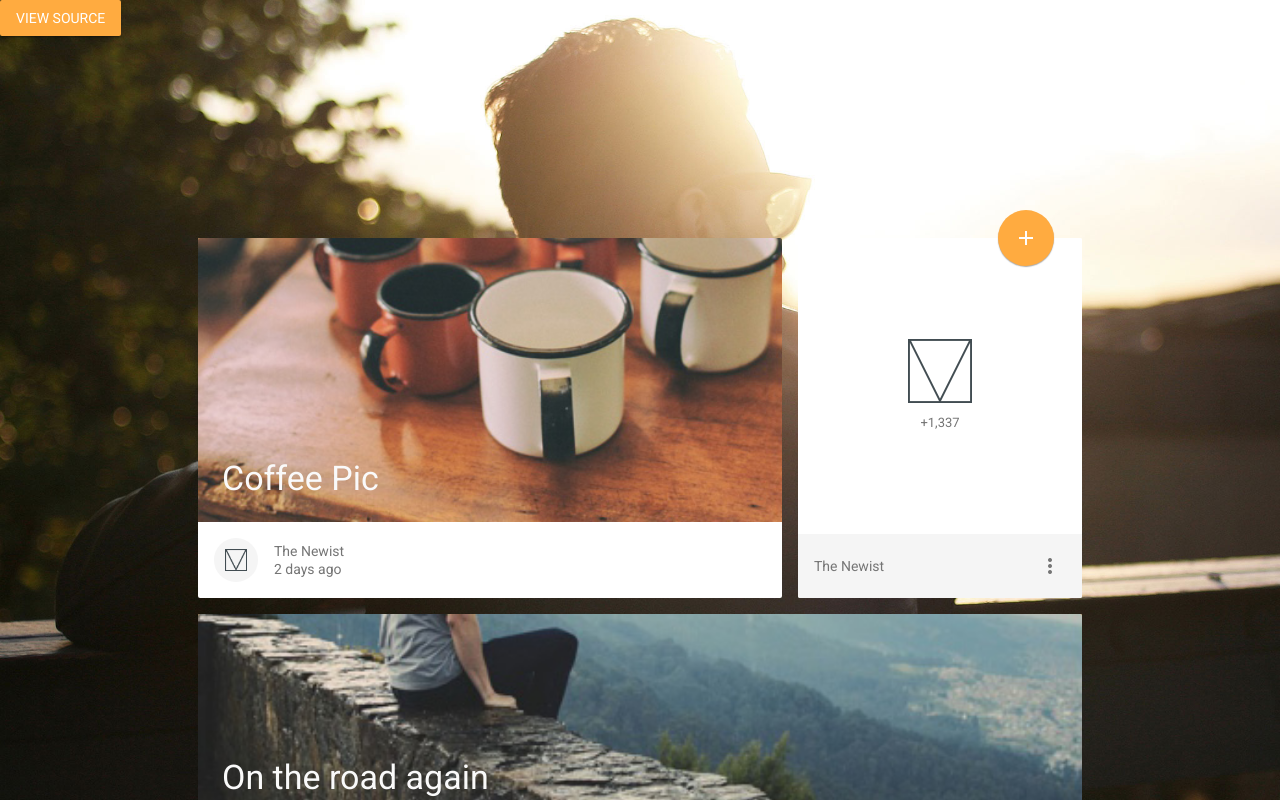
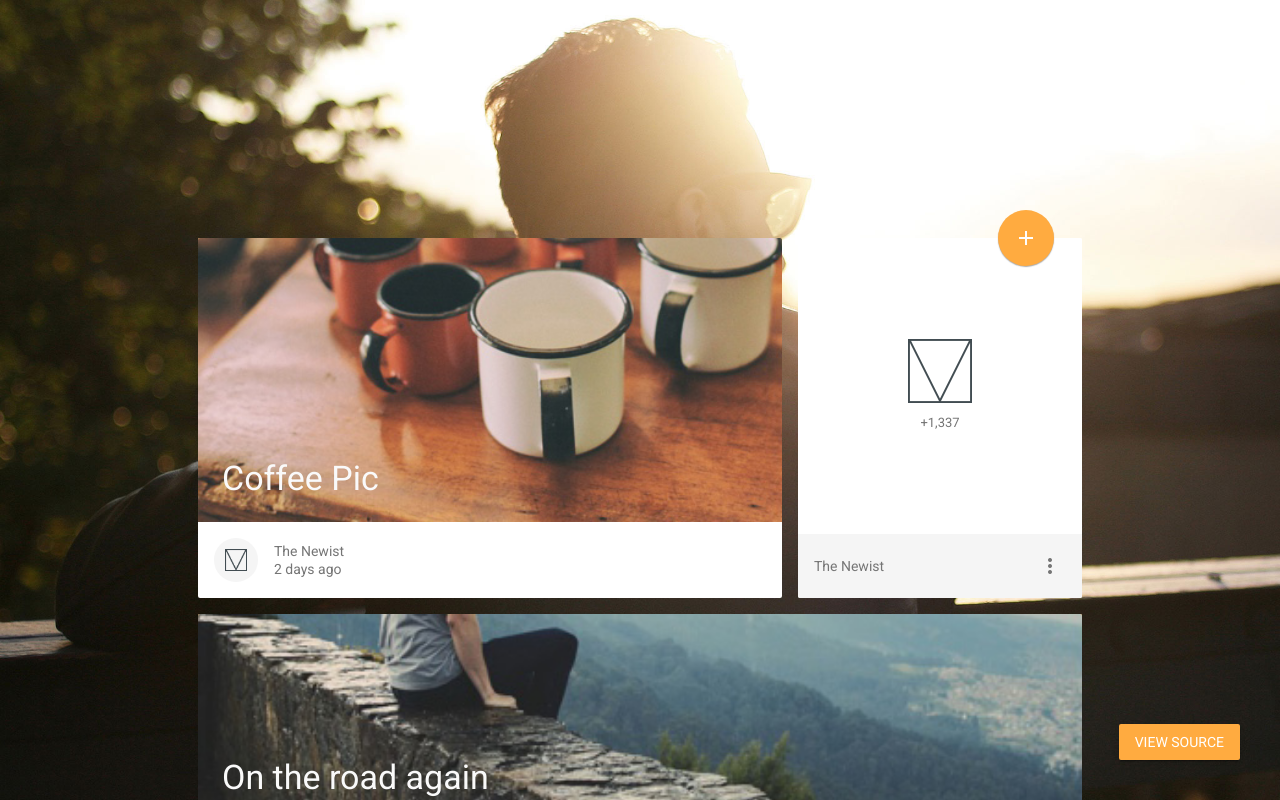
Before and after one commit to erwinsmit/mdl, a plain HTML site: page index.html in a window 1280 px wide. Drawn offline with nearby package versions, Linux system fonts and the light colour scheme.

Commit message:
Revert "verwijder inline styles nog een keer"
This reverts commit add108bf198066cebd173eeeee7ef6f28d775ebd.

```diff
--- a/index.html
+++ b/index.html
@@ -48,7 +48,17 @@
     <link rel="stylesheet" href="https://fonts.googleapis.com/icon?family=Material+Icons">
     <link rel="stylesheet" href="https://code.getmdl.io/1.1.1/material.grey-orange.min.css">
     <link rel="stylesheet" href="styles.css">
-
+    <style>
+    #view-source {
+      position: fixed;
+      display: block;
+      right: 0;
+      bottom: 0;
+      margin-right: 40px;
+      margin-bottom: 40px;
+      z-index: 900;
+    }
+    </style>
   </head>
   <body>
     <div class="demo-blog mdl-layout mdl-js-layout has-drawer is-upgraded">
```
